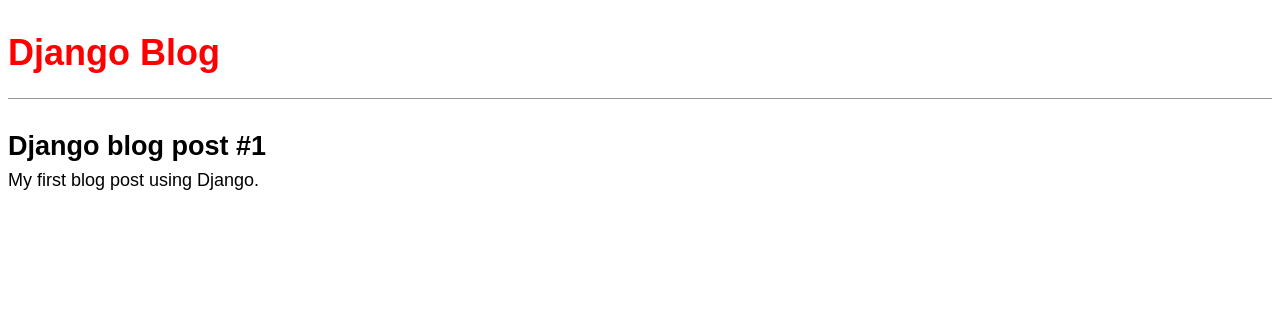
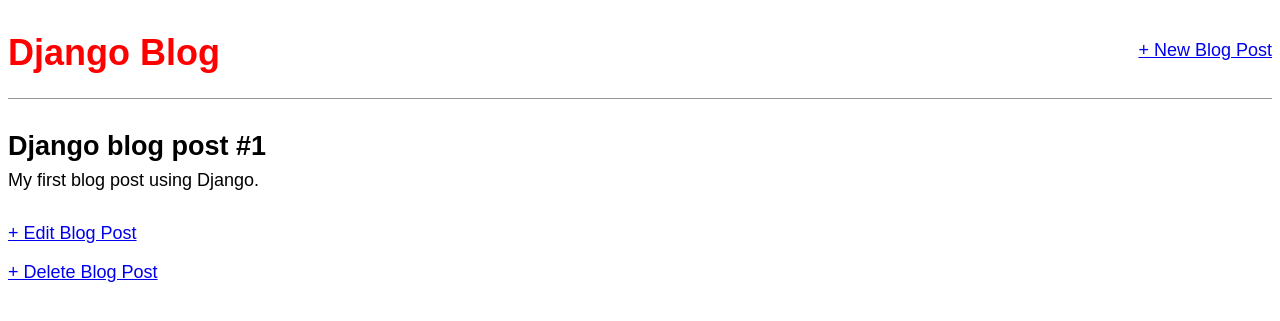
Before and after one commit to nixanon/django-blog, a Django app: page /post/1/ in a window 1280 px wide. Shown: the top 321 px of the page. Run offline with Django 3.2, Linux system fonts and the light colour scheme; data comes from the database, SQL or seed files in the repository; both versions use the stored data as it was after the commit.

Commit message:
Added edit, delete feature and appropiate tests

```diff
--- a/blog/models.py
+++ b/blog/models.py
@@ -1,6 +1,6 @@
 # blog/models.py
 from django.db import models
-
+from django.urls import reverse
 # Create your models here.
 
 class Post(models.Model):
@@ -14,3 +14,6 @@ class Post(models.Model):
 
     def __str__(self):
         return self.title
+
+    def get_absolute_url(self):
+        return reverse('post_detail', args=[str(self.id)])
--- a/blog/urls.py
+++ b/blog/urls.py
@@ -6,4 +6,7 @@ from . import views
 urlpatterns = [
     path('', views.BlogListView.as_view(), name='home'),
     path('post/<int:pk>/', views.BlogDetailView.as_view(), name='post_detail'),
+    path('post/new/', views.BlogCreateView.as_view(), name='post_new'),
+    path('post/<int:pk>/edit/', views.BlogUpdateView.as_view(), name='post_edit'),
+    path('post/<int:pk>/delete/', views.BlogDeleteView.as_view(), name='post_delete'),
 ]
--- a/blog/views.py
+++ b/blog/views.py
@@ -1,12 +1,30 @@
 # blog/views.py
 from django.views.generic import ListView, DetailView
+from django.views.generic.edit import CreateView, UpdateView, DeleteView
+from django.urls import reverse_lazy
 from . models import Post
+
 
 # Create your views here.
 class BlogListView(ListView): # pylint: disable=too-many-ancestors
     model = Post
     template_name = 'home.html'
 
-class BlogDetailView(DetailView):
+class BlogDetailView(DetailView): # pylint: disable=too-many-ancestors
     model = Post
     template_name = 'post_detail.html'
+
+class BlogCreateView(CreateView): # pylint: disable=too-many-ancestors
+    model = Post
+    template_name = 'post_new.html'
+    fields = '__all__'
+
+class BlogUpdateView(UpdateView): # pylint: disable=too-many-ancestors
+    model = Post
+    fields = ['title', 'body']
+    template_name = 'post_edit.html'
+
+class BlogDeleteView(DeleteView): # pylint: disable=too-many-ancestors
+    model = Post
+    template_name = 'post_delete.html'
+    success_url = reverse_lazy('home')
--- a/templates/base.html
+++ b/templates/base.html
@@ -1,16 +1,21 @@
 <!-- templates/base.html -->
-{% load static %}
+{% load staticfiles %}
 <html>
     <head>
-        <title>Django Blog</title>
+        <title>Jose's Blog</title>
         <link href="https://fonts.googleapis.com/css?family=Source+Sans+Pro:400" rel="\stylesheet">
         <link rel="stylesheet" href="{% static 'css/base.css' %}">
     </head>
     <body>
-        <header>
-            <h1><a href="/">Django Blog</a></h1>
-        </header>
         <div class="container">
+            <header>
+                <div class="nav-left">
+                    <h1><a href="/">Django Blog</a></h1>
+                </div>
+                <div class="nav-right">
+                    <a href="{% url 'post_new' %}">+ New Blog Post</a>
+                </div>
+            </header>
             {% block content %}
             {% endblock content %}
         </div>
--- a/templates/post_detail.html
+++ b/templates/post_detail.html
@@ -7,4 +7,7 @@
         <h2>{{ post.title }}</h2>
         <p>{{ post.body }}</p>
     </div>
+
+    <p><a href="{% url 'post_edit' post.pk %}">+ Edit Blog Post</a></p>
+    <p><a href="{% url 'post_delete' post.pk %}">+ Delete Blog Post</a></p>
 {% endblock content %}
```
Also changed, not shown: blog/tests.py (+31 -1 lines), templates/post_delete.html (added, +10 -0 lines), templates/post_edit.html (added, +11 -0 lines), templates/post_new.html (added, +11 -0 lines), db.sqlite3.
